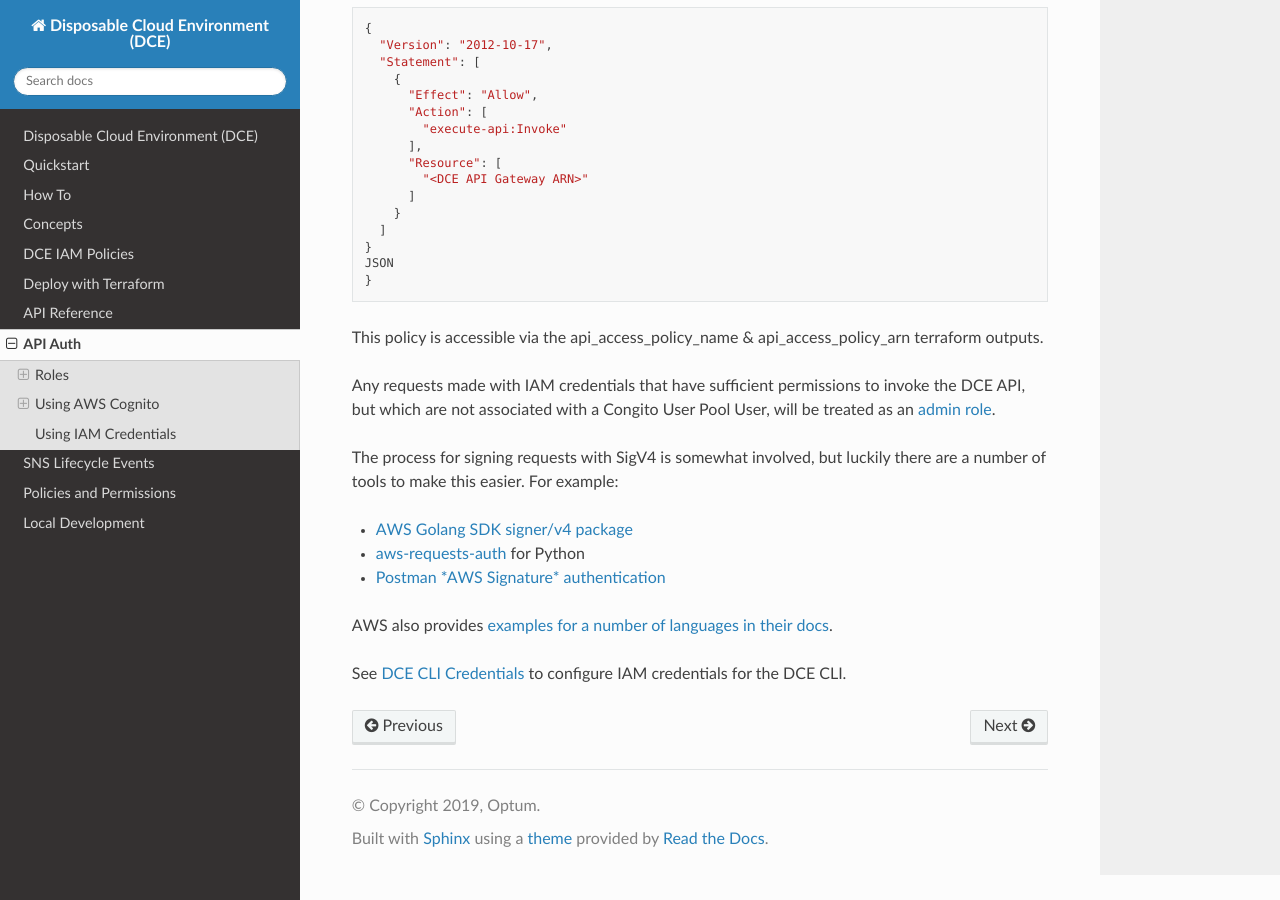
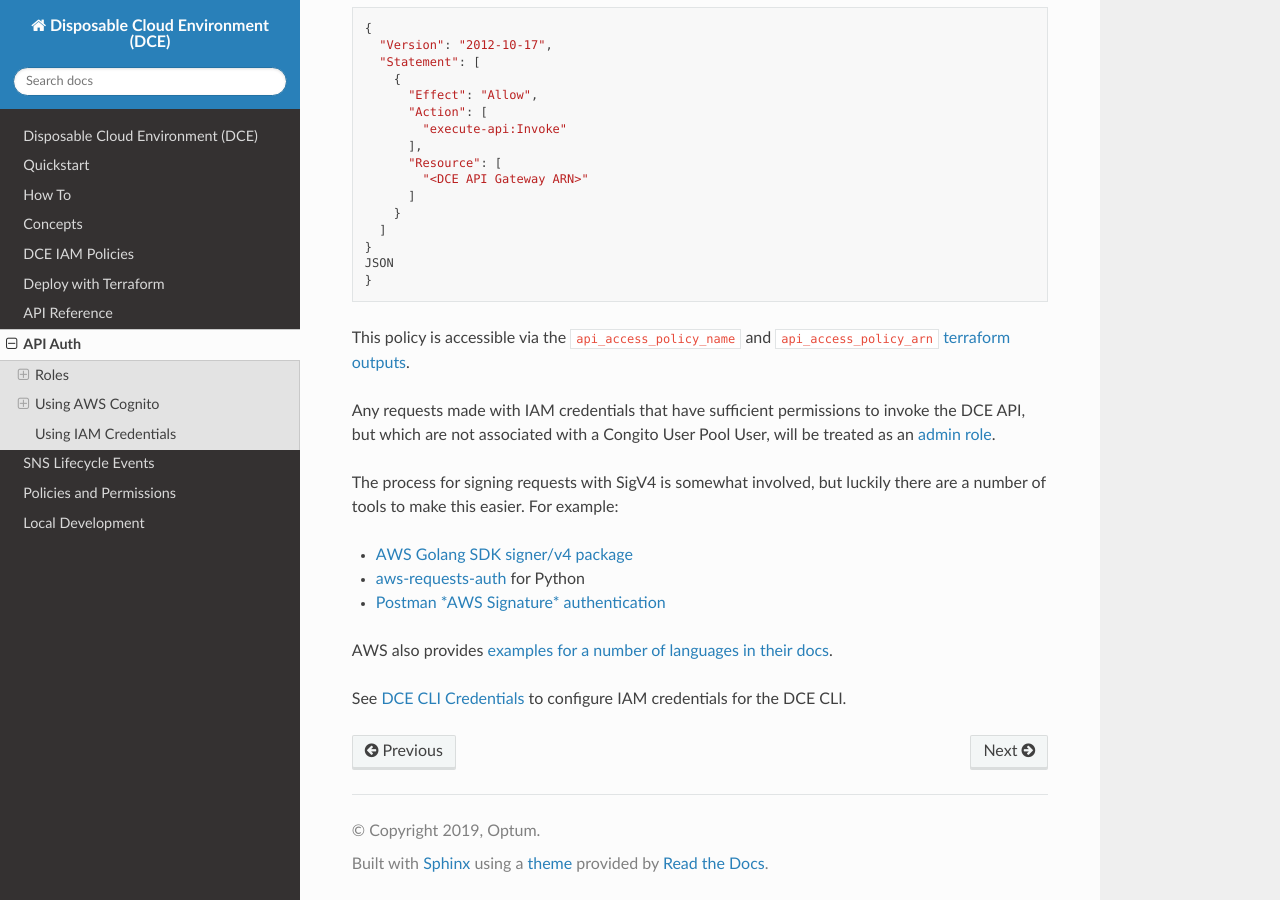
Before and after one commit to Optum/dce, a Sphinx documentation site: the page built from docs/api-auth.md, in a window 1280 px wide and 900 px high, scrolled down 6474 px. Built offline with Sphinx 7.4.7 and the Read the Docs theme 2.0.0, drawn with Linux system fonts in a browser that asks for light colours.

Commit message:
linked to tf outputs section

````diff
--- a/docs/api-auth.md
+++ b/docs/api-auth.md
@@ -122,7 +122,7 @@ JSON
 }
 ```
 
-This policy is accessible via the api_access_policy_name & api_access_policy_arn terraform outputs.
+This policy is accessible via the `api_access_policy_name` and `api_access_policy_arn` `terraform outputs <./terraform.html#accessing-terraform-outputs>`_.
 
 Any requests made with IAM credentials that have sufficient permissions to invoke the DCE API, but which are not associated with a Congito User Pool User, will be treated as an `admin role <#admins>`_.
 
````
